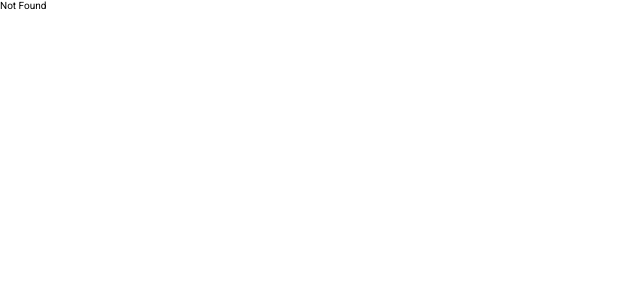
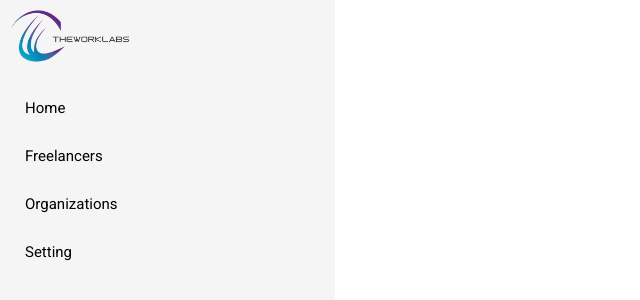
Before and after one commit to Gauravk9870/the-work-lab, a React (Vite) app: page /admin in a window 1280 px wide. Shown: the top 300 px of the page, without its empty margins (0-640 px from the left). Built offline with nearby package versions, Linux system fonts and the light colour scheme; the HTML template or start-up script is replaced by a standard one.

Commit message:
add admin route

```diff
--- a/src/App.jsx
+++ b/src/App.jsx
@@ -5,6 +5,7 @@ import Login from "./pages/login/Login";
 import Join from "./pages/join/Join";
 
 import Organization from "./pages/join/Organization";
+import Admin from "./pages/admin/Admin";
 
 function App() {
   return (
@@ -16,7 +17,9 @@ function App() {
           <Route path="freelancer" element={<Join />} />
           <Route path="organization" element={<Organization />} />
         </Route>
+        <Route path="/admin" element={<Admin/>}/>
         <Route path="*" element={<div>Not Found</div>} />
+
       </Routes>
     </>
   );
--- /dev/null
+++ b/src/pages/admin/Admin.jsx
@@ -0,0 +1,34 @@
+import React from "react";
+import styles from "./admin.module.scss";
+import Logo from "../../assets/logo.png";
+
+const Admin = () => {
+  return (
+    <div className={styles.admin}>
+      <div className={styles.container}>
+        <div className={styles.left}>
+          <div className={styles.left__container}>
+            <div className={styles.top}>
+              <div className={styles.logo}>
+                <img src={Logo} alt="the-work-labs-logo" />
+              </div>
+            </div>
+            <nav className={styles.bottom}>
+              <ul>
+                <li>Home</li>
+                <li>Freelancers</li>
+                <li>Organizations</li>
+                <li>Setting</li>
+              </ul>
+            </nav>
+          </div>
+        </div>
+        <div className={styles.right}>
+
+        </div>
+      </div>
+    </div>
+  );
+};
+
+export default Admin;
--- /dev/null
+++ b/src/pages/admin/admin.module.scss
@@ -0,0 +1,65 @@
+.admin{
+    height: 100vh;
+    overflow: hidden;
+
+    .container{
+        width: 100%;
+        height: 100%;
+
+        display: flex;
+        justify-content: space-between;
+
+
+        .left{
+            flex: 1;
+            height: 100%;
+            padding: 1rem;
+            background: whitesmoke;
+
+            .left__container{
+                height: 100%;
+                display: flex;
+                flex-direction: column;
+                gap: 2rem;
+
+                .top{
+                    .logo{
+                        width: 12rem;
+                        img{
+                            width: 100%;
+                            height: 100%;
+                            object-fit: cover;
+                        }
+                    }
+                }
+                .bottom{
+
+                    ul{
+                        display: flex;
+                        flex-direction: column;
+
+                        li{
+                            list-style: none;
+                            // border: 1px solid red;
+                            padding: 1.5rem;
+                            font-size: 1.5rem;
+                            transition: all .3s ease-in-out;
+                            cursor: pointer;
+
+                            &:hover{
+                                background-color: rgb(209, 209, 209);
+                            }
+                        }
+                    }
+                }
+            }
+
+
+        }
+
+        .right{
+            flex: 3;
+            height: 100%;
+        }
+    }
+}
```
